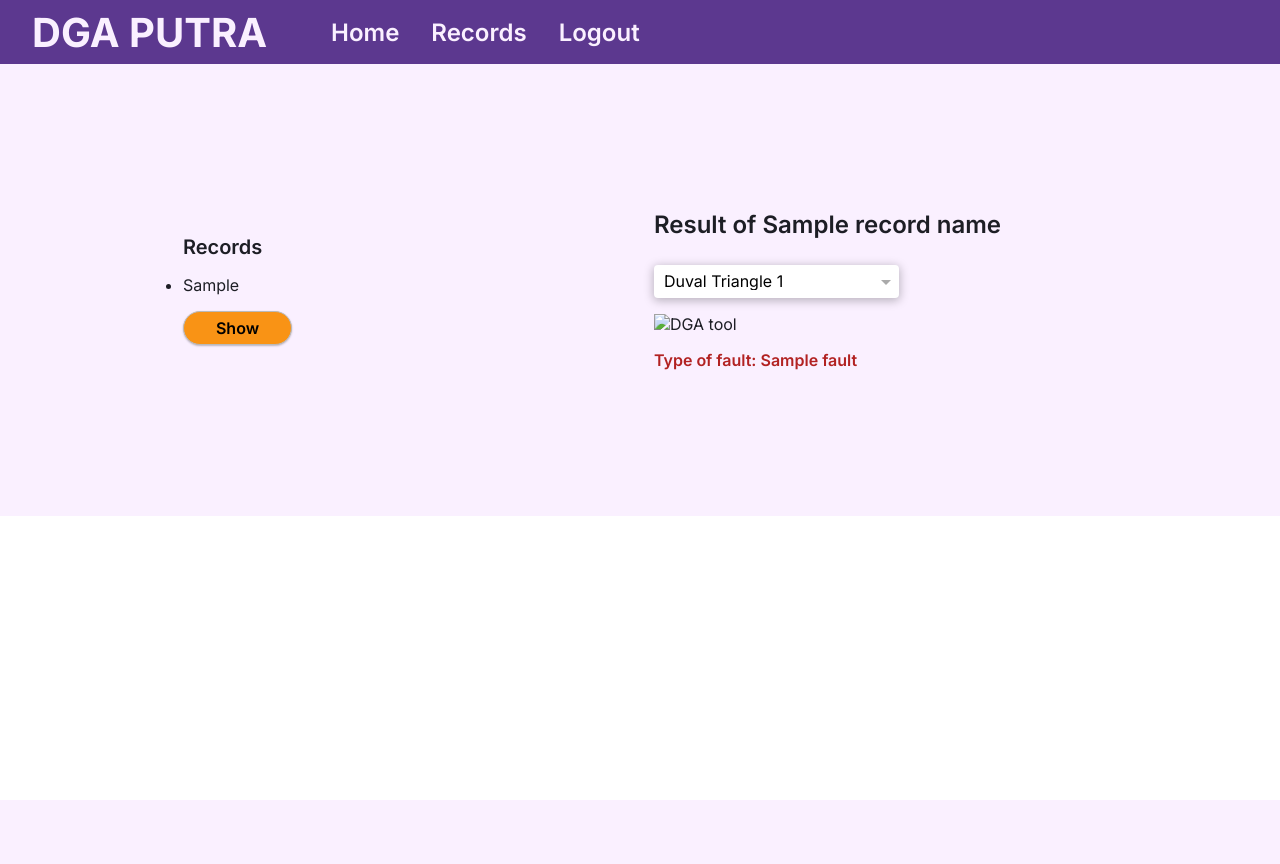
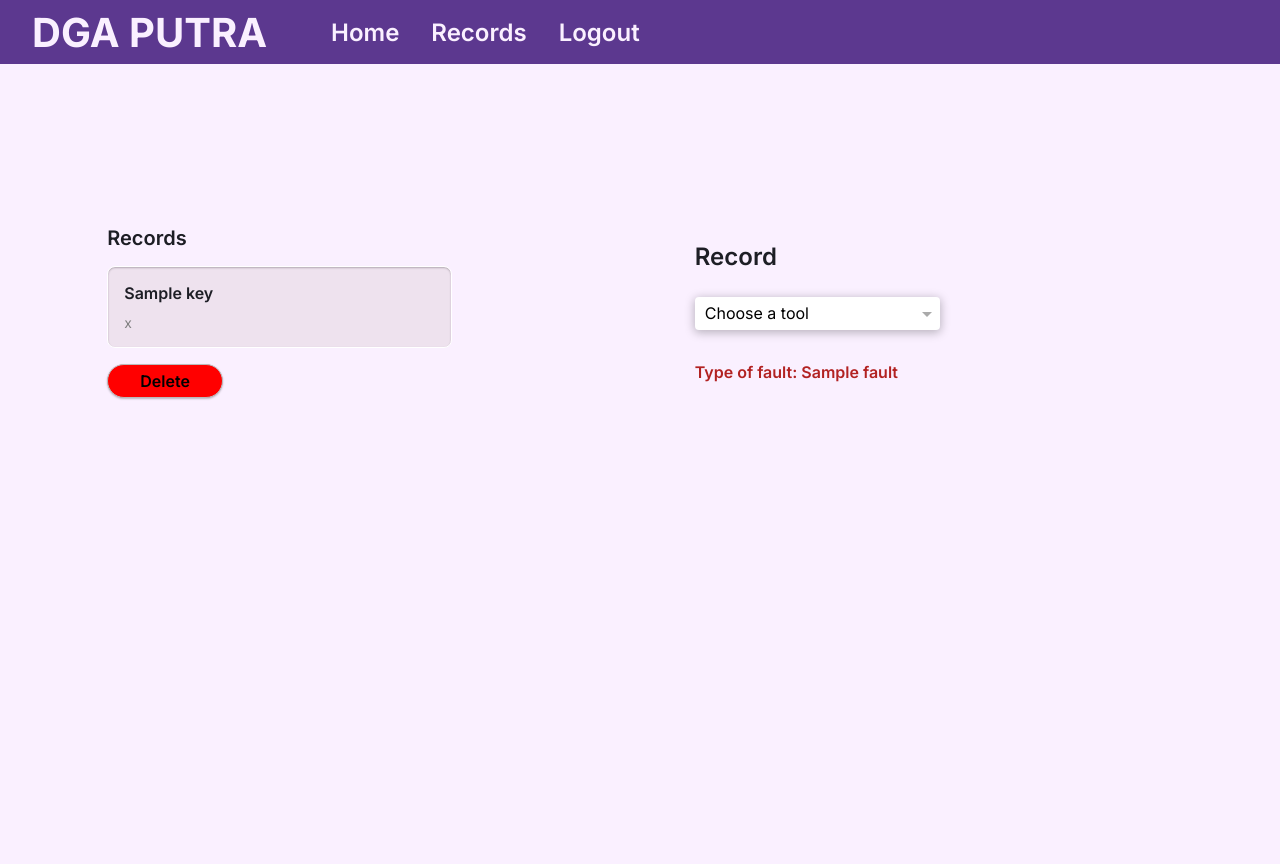
Before and after one commit to chickenwinger/dga-project, a Flask app: template dga/templates/records.html in a window 1280 px wide. Before the commit the page ends 800 px from the top, so only its background shows below. Run offline with Flask 2, Linux system fonts and the light colour scheme; the template is opened without the code that fills it: most values are stand-ins (such as "Sample title", 1, 10 or a date in 2020).

Commit message:
feat: finish up the records page
Record page can now show all the records by the user in the session,
and the user can view and delete any of the records from there

```diff
--- a/dga/authentication.py
+++ b/dga/authentication.py
@@ -13,7 +13,7 @@ def index():
 
         try:
             user = auth.sign_in_with_email_and_password(email, password)
-            print(auth.get_account_info(user['idToken']))
+            # print(auth.get_account_info(user['idToken']))
             # print(auth.current_user)
             session['idToken'] = user['idToken']
             return redirect(url_for('rtdatabase.home'))
--- a/dga/static/styles.css
+++ b/dga/static/styles.css
@@ -8,6 +8,7 @@
 
   --clr-neutral-900: hsl(232, 12%, 13%);
   --clr-neutral-300: hsl(0, 0%, 73%);
+  --clr-neutral-200: hsl(300, 28%, 91%);
   --clr-neutral-100: hsl(0 0% 100%);
 
   --ff-primary: 'Inter', sans-serif;
@@ -191,6 +192,7 @@ svg {
 .even-columns.bg-accent-400 {
   max-width: 1000px;
   width: 100%;
+  height: auto;
   box-shadow: 0px 4px 15px 7px rgba(0, 0, 0, 0.25);
   border-radius: 16px;
 }
@@ -257,10 +259,12 @@ input:valid + span::after {
 }
 
 .image-wrap {
+  position: relative;
   display: flex;
   flex-direction: column;
   gap: 1rem;
   padding: 6rem;
+  margin: 2rem;
 }
 .image-wrap img {
   width: 100%;
@@ -285,6 +289,7 @@ input:valid + span::after {
   margin: 0;
 }
 
+
 /* general styles */
 
 body {
@@ -292,6 +297,7 @@ body {
   font-family: var(--ff-body);
   color: var(--clr-neutral-900);
 }
+
 
 /* button styles */
 
@@ -323,6 +329,13 @@ body {
 .button[data-type="inverted"]:is(:hover, :focus-visible) {
   cursor: pointer;
   background-color: var(--clr-accent-100);
+}
+
+.button.delete {
+  background-color: hsl(0, 100%, 50%);
+}
+.button.delete:is(:hover, :focus-visible) {
+  background-color: hsl(0, 100%, 40%);
 }
 
 
@@ -422,3 +435,36 @@ select {
   min-width: 350px;
   max-width: 100%;
 }
+
+
+/* card styles */
+
+.list-group {
+  display: flex;
+  flex-direction: column;
+  gap: .5rem;
+  padding: 0;
+  margin: 0;
+  list-style: none;
+  min-width: 345px;
+}
+.list-group a {
+  text-decoration: none;
+  color: var(--clr-neutral-900);
+}
+.list-group-item {
+  display: flex;
+  flex-direction: column;
+  gap: .7rem;
+  padding: 1rem;
+  border: 1px solid var(--clr-neutral-100);
+  border-radius: 8px;
+  box-shadow: inset 0px 1px 2px rgba(0, 0, 0, 0.25);
+  background-color: var(--clr-neutral-200);
+
+}
+.list-group-item:focus,
+.list-group-item:hover {
+  cursor: pointer;
+  border: 1px solid var(--clr-primary-400);
+}
--- a/dga/templates/records.html
+++ b/dga/templates/records.html
@@ -15,6 +15,7 @@
       type="text/css"
       href="{{ url_for('static', filename='styles.css') }}"
     />
+
     <title>DGAPUTRA</title>
   </head>
 
@@ -35,45 +36,72 @@
     </header>
 
     <main>
-      <div class="container bg-accent-400">
+      <div class="container bg-accent-400" style="min-height: 100vh">
         <div class="even-columns">
-          <form class="input-wrap dga">
+          <div class="input-wrap dga">
             <div class="fs-secondary-heading fw-semi-bold">
               <p>Records</p>
             </div>
-              {% for l in t %}
-              <ul class="list-group">
-                <li class="list-group-item">{{l}}</li>
-              </ul>
+            <div class="list-group">
+              {% for key, timestamp in kt.items() %}
+              <a
+                href="{{ url_for('rtdatabase.records', record_name=key) }}"
+                class="list-group-item"
+                name="{{ key }}"
+                {% if key == record_selected %} style="border: 1px solid var(--clr-primary-400);" {% endif %}
+                aria-current="true"
+              >
+                <div>
+                  <h5 class="fw-semi-bold fs-400">{{ key }}</h5>
+                </div>
+                <small class="fs-300" style="color: grey">
+                  {{ timestamp }}
+                </small>
+              </a>
               {% endfor %}
-            <div>
-              <button class="button" type="submit">Show</button>
             </div>
-          </form>
-          <form class="image-wrap">
+            {% include 'flash_messages.html' %}
+            <form method="POST">
+              <button class="button delete" type="submit" name="action" value="delete">Delete</button>
+            </form>
+          </div>
+          <form class="image-wrap" method="POST">
             <div>
               <h2
                 class="text-primary-900 fw-semi-bold fs-600"
                 style="margin-bottom: 10px"
               >
-                Result of {{ record_name }}
+                Record
               </h2>
             </div>
             <div class="select">
-              <select id="selection">
-                <option value="triange1">Duval Triangle 1</option>
-                <option value="triange4">Duval Triangle 4</option>
-                <option value="triange5">Duval Triangle 5</option>
-                <option value="pentagon1">Duval Pentagon 1</option>
-                <option value="pentagon2">Duval Pentagon 2</option>
+              <select
+                id="selection"
+                name="action"
+                method="POST"
+                onchange="this.form.submit()"
+                action="/home"
+              >
+                <option value="">Choose a tool</option>
+                <option name="action" value="triangle1" {% if selected_val == "triangle1" %} selected {% endif %}>
+                  Duval Triangle 1
+                </option>
+                <option name="action" value="triangle4" {% if selected_val == "triangle4" %} selected {% endif %}>
+                  Duval Triangle 4
+                </option>
+                <option name="action" value="triangle5" {% if selected_val == "triangle5" %} selected {% endif %}>
+                  Duval Triangle 5
+                </option>
+                <option name="action" value="pentagon1" {% if selected_val == "pentagon1" %} selected {% endif %}>
+                  Duval Pentagon 1
+                </option>
+                <option name="action" value="pentagon2" {% if selected_val == "pentagon2" %} selected {% endif %}>
+                  Duval Pentagon 2
+                </option>
               </select>
             </div>
-            <div class="image-frame">
-              <output name="image">
-                <img src="" alt="DGA tool" />
-              </output>
-            </div>
-            <div class="fs-400 fw-semi-bold"  style="color: firebrick;">
+            <div class="image-frame">{% include 'imagedisplay.html' %}</div>
+            <div class="fs-400 fw-semi-bold" style="color: firebrick">
               Type of fault: {{ fault }}
             </div>
           </form>
```
Also changed, not shown: dga/rtdatabase.py (+139 -55 lines), dga/templates/home.html (+6 -6 lines).
